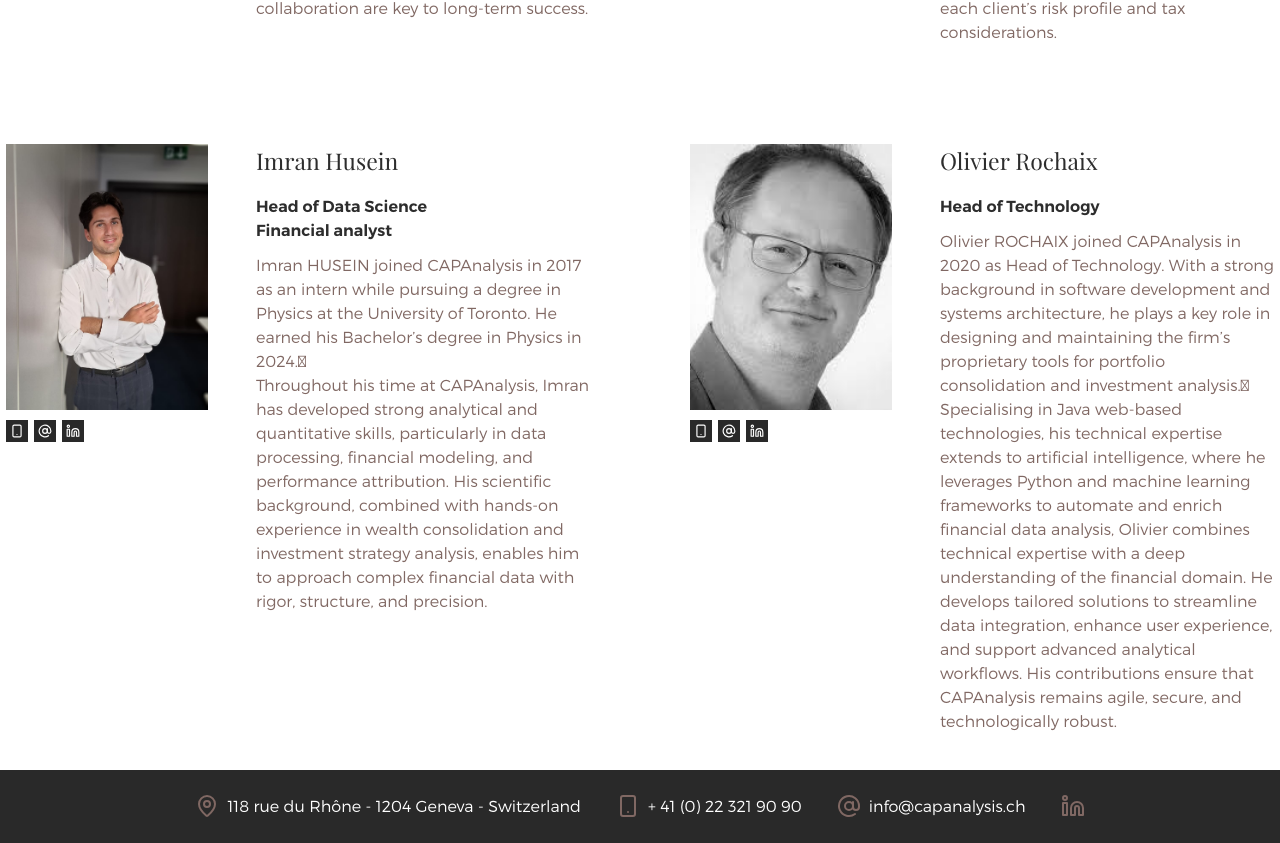
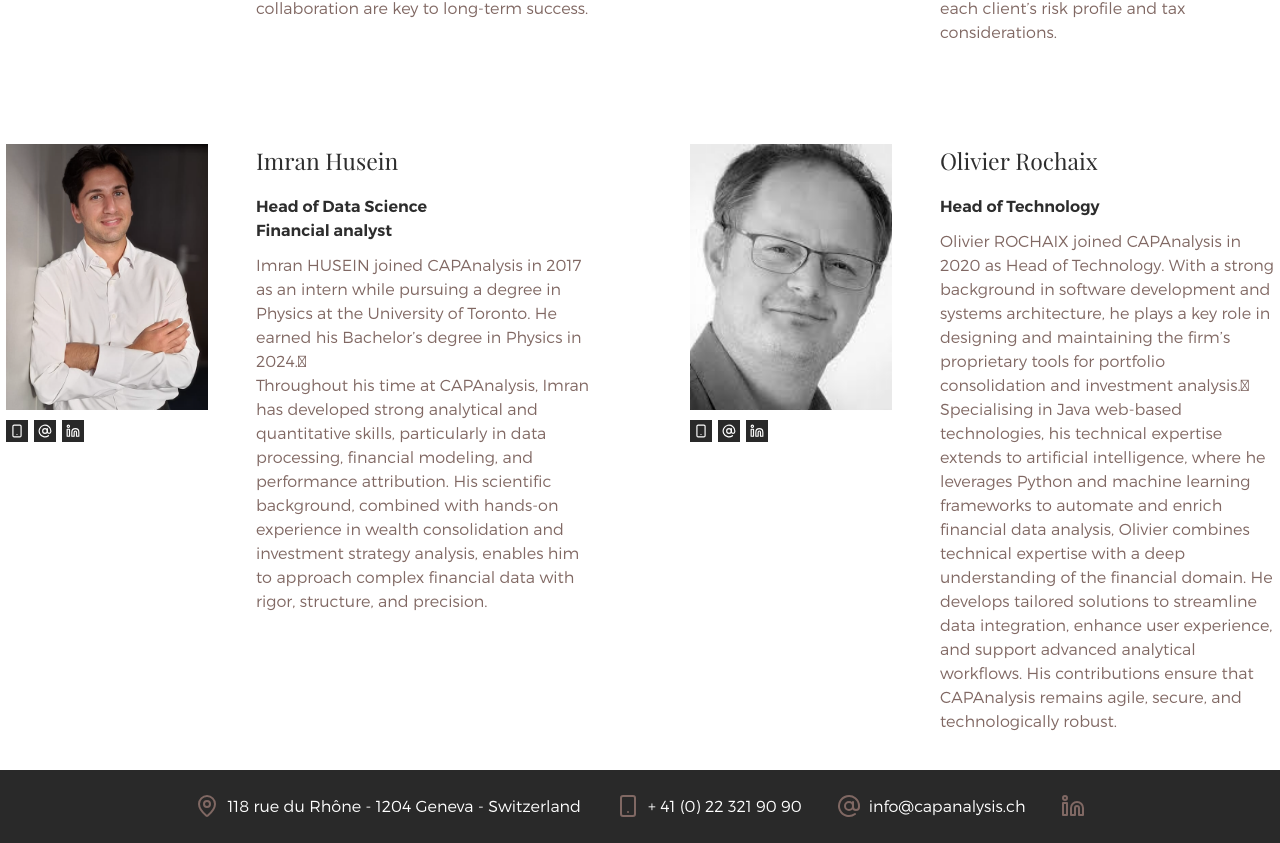
Before and after one commit to pierre-debruyne/CapAnalysis, a Next.js app: page /team in a window 1280 px wide. Shown: the part 1312-2155 px from the top of the page. Built offline with nearby package versions, Linux system fonts and the light colour scheme.

Commit message:
fix: modify img for profil

```diff
--- a/src/app/team/page.tsx
+++ b/src/app/team/page.tsx
@@ -56,7 +56,7 @@ export default function Team() {
         />
 
         <Profil
-          imgSrc="/assets/images/profil/imran_husein.jpeg"
+          imgSrc="/assets/images/profil/imran_husein.png"
           imgAlt="Imran Husein"
           name="Imran Husein"
           job="Head of Data Science"
```
Also changed, not shown: public/assets/images/profil/imran_husein.jpeg (deleted), public/assets/images/profil/imran_husein.png (added).
